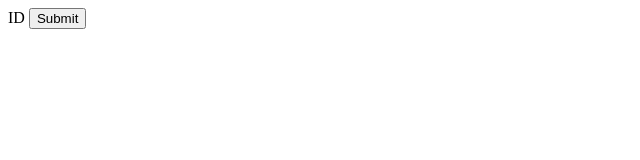
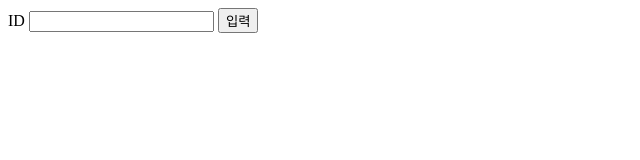
Before and after one commit to JungYoungSick/23-12-21_ServerTest, a plain HTML site: page public/index.html in a window 1280 px wide. Shown: the whole page, without its empty margins (0-640 px from the left). Drawn offline with Linux system fonts and the light colour scheme.

Commit message:
html 내용 수정

```diff
--- a/public/index.html
+++ b/public/index.html
@@ -7,8 +7,11 @@
   </head>
   <body>
     <div id="root">
-      <label for="ID">ID</label>
-      <input id="ID" type="submit" />
+      <form action="" method="GET">
+        <label for="ID">ID</label>
+        <input id="ID" type="text" />
+        <input id="ID" type="submit" value="입력" />
+      </form>
     </div>
   </body>
 </html>
```
